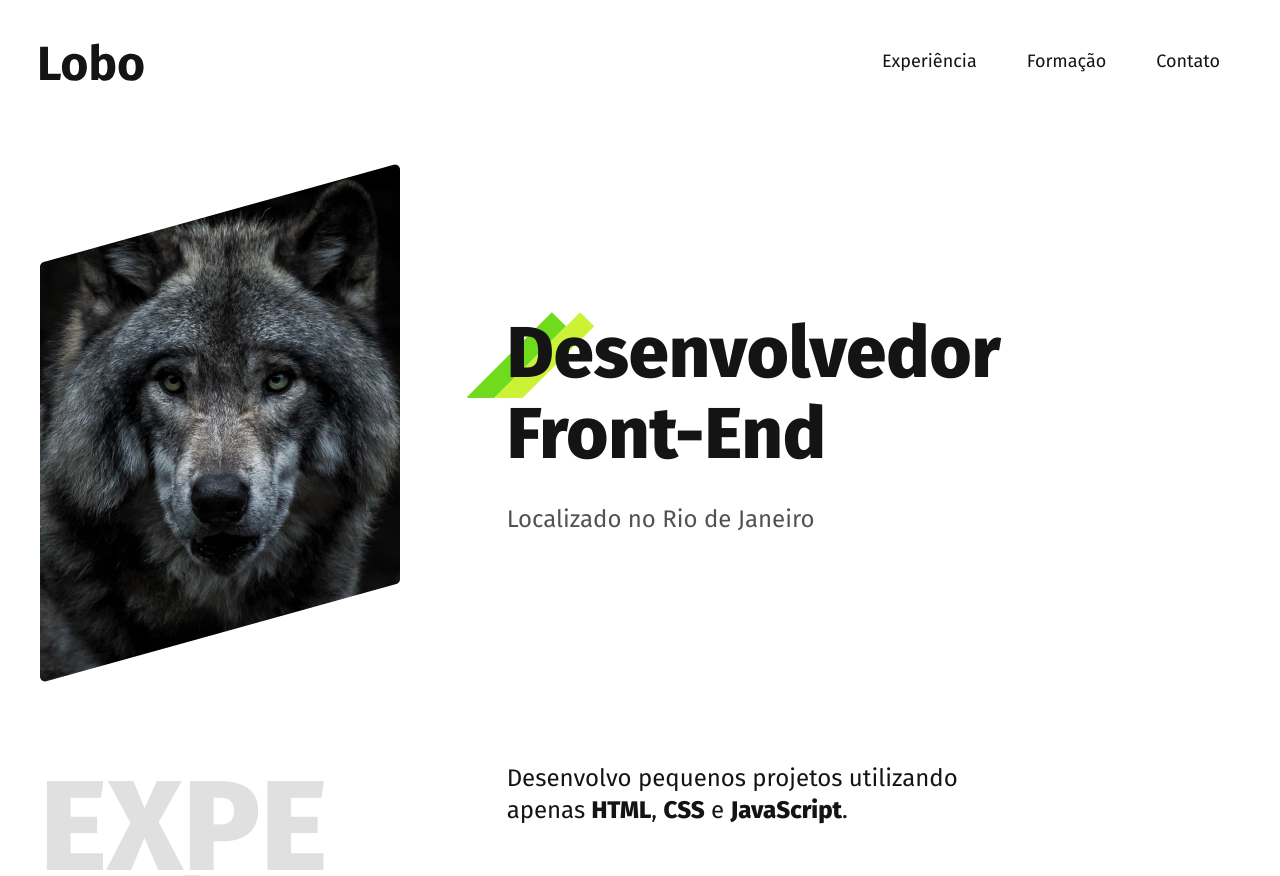
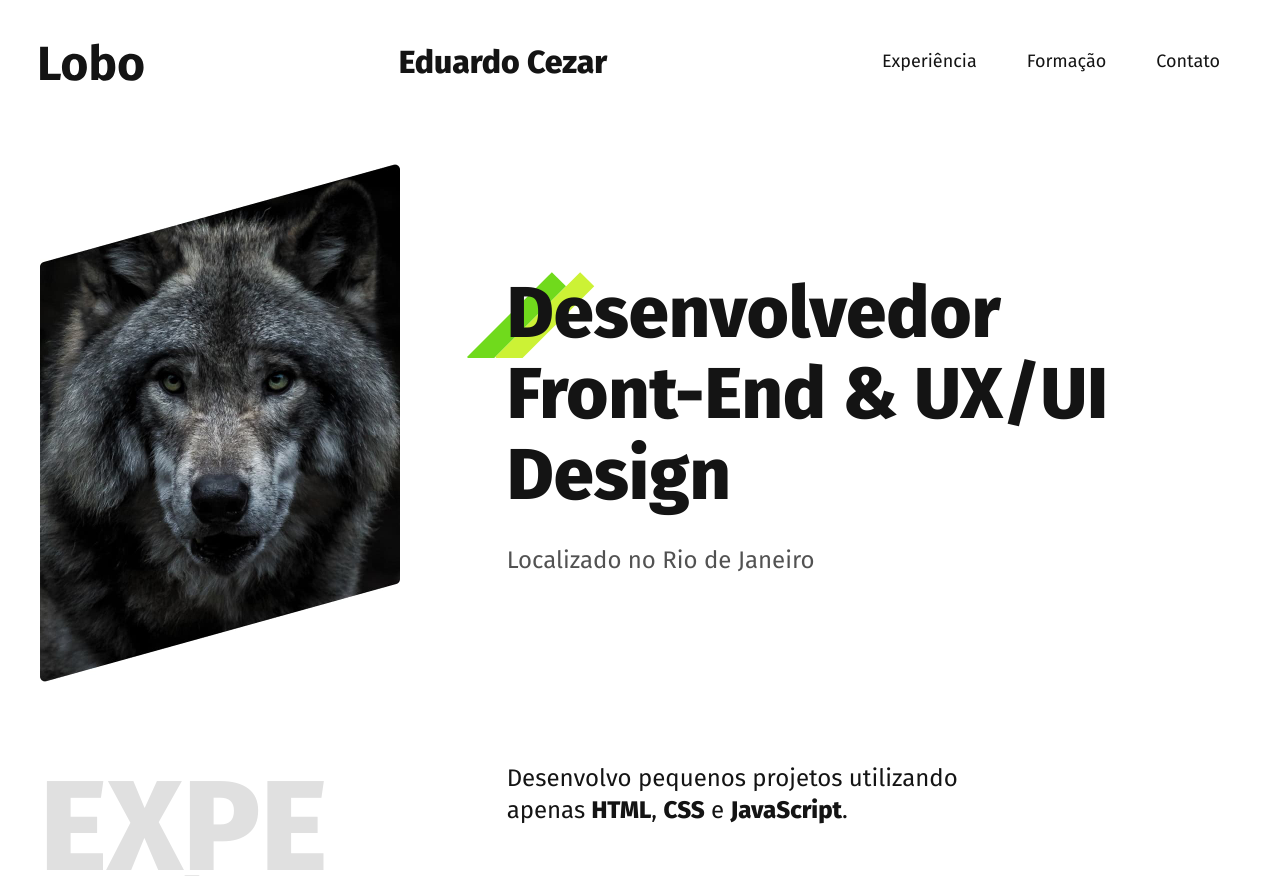
Before and after one commit to ecezar/ecezar.github.io, a plain HTML site: page index.html in a window 1280 px wide. Shown: the top 876 px of the page. Drawn offline with Linux system fonts and the light colour scheme.

Commit message:
ajuste titulos exp

```diff
--- a/css/experiencia.css
+++ b/css/experiencia.css
@@ -52,6 +52,7 @@
   font-size: 1.25rem;
   line-height: 1.1;
   font-weight: bold;
+  align-self: center;
 }
 .empresa-texto {
   font-size: 0.875rem;
--- a/index.html
+++ b/index.html
@@ -7,13 +7,14 @@
     <meta name="viewport" content="width=device-width, initial-scale=1.0">
     <link rel="stylesheet" href="css/style.css">
     <meta name="description" content="Desenvolvedor Front-End em Rio de Janeiro">
-    <title>Eduardo Cezar Desenvolvedor Front-End</title>
+    <title>Eduardo Cezar Desenvolvedor Front-End & UI-UX Design</title>
     <link rel="icon" href="./favicon.svg" type="svg+xml">
 </head>
 
 <body>
     <header class="header">
         <img src="./img/marca.svg" width="104px" height="38px" alt="">
+        <h1 class="header-nome">Eduardo Cezar</h1>
         <nav>
             <ul class="header-menu">
                 <li><a href="#experiencia">Experiência</a></li>
@@ -26,7 +27,7 @@
     <main class="introducao">
         <img src="./img/perfil.jpg" width="360px" height="520px" alt="">
         <div>
-            <h1>Desenvolvedor <br> Front-End</h1>
+            <h1>Desenvolvedor <br> Front-End & UX/UI Design</h1>
             <p>Localizado no Rio de Janeiro</p>
         </div>
     </main>
```
Also changed, not shown: css/experiencia.min.css.
